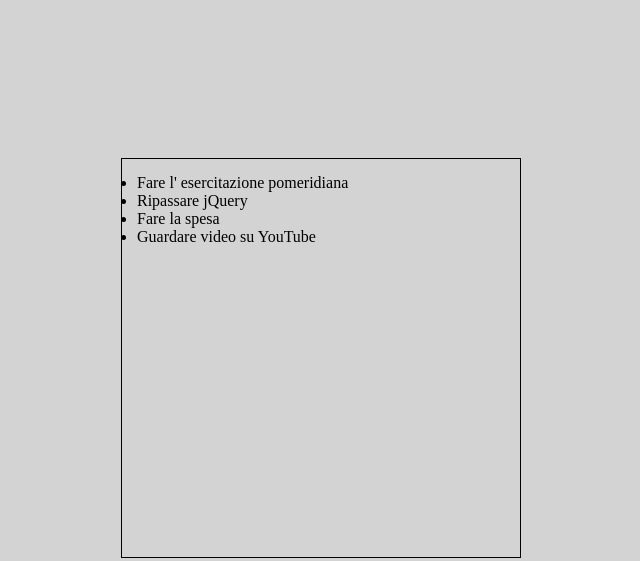
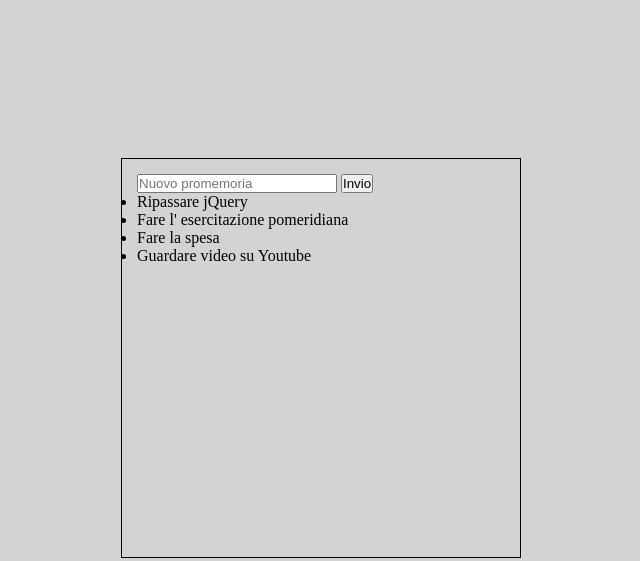
Before and after one commit to MatteoPirovano/vue-todolist, a plain HTML site: page index.html in a window 1280 px wide. Shown: the part 42-603 px from the top of the page, without its empty margins (319-959 px from the left). Drawn offline with nearby package versions, Linux system fonts and the light colour scheme.

Commit message:
Secondo commit

```diff
--- a/css/style.css
+++ b/css/style.css
@@ -15,3 +15,6 @@
   padding: 15px;
   border: 1px solid black;
 }
+input {
+  width: 200px;
+ }
--- a/index.html
+++ b/index.html
@@ -11,8 +11,10 @@
 <body>
   <div id="root">
     <div class="todo_list">
+      <input type="text" name="task" v-model="newToDo" placeholder="Nuovo promemoria">
+      <button type="button" name="button" @click="addToDo"> Invio</button>
       <ul class="list_style">
-        <li v-for="newTask in list ">{{newTask}}</li>
+        <li v-for="newTask in list">{{newTask}}</li>
       </ul>
     </div>
   </div>
--- a/js/script.js
+++ b/js/script.js
@@ -4,14 +4,20 @@
 // - Oltre al click sul pulsante, consentire l'inserimento del nuovo item anche premendo il tasto Invio della tastiera, dopo aver scritto il testo nel campo di input.
 var toDoList = new Vue (
   {
-    el: '#root',
-    data: {
-      list: [
+    el : '#root',
+    data : {
+      newToDo: '',
+      list : [
+        "Ripassare jQuery",
         "Fare l' esercitazione pomeridiana",
-        "Ripassare jQuery",
         "Fare la spesa",
-        "Guardare video su YouTube"
+        "Guardare video su Youtube"
       ]
+    },
+    methods: {
+      addToDo : function () {
+        this.list.push(this.newToDo);
+      }
     }
   }
 );
```
